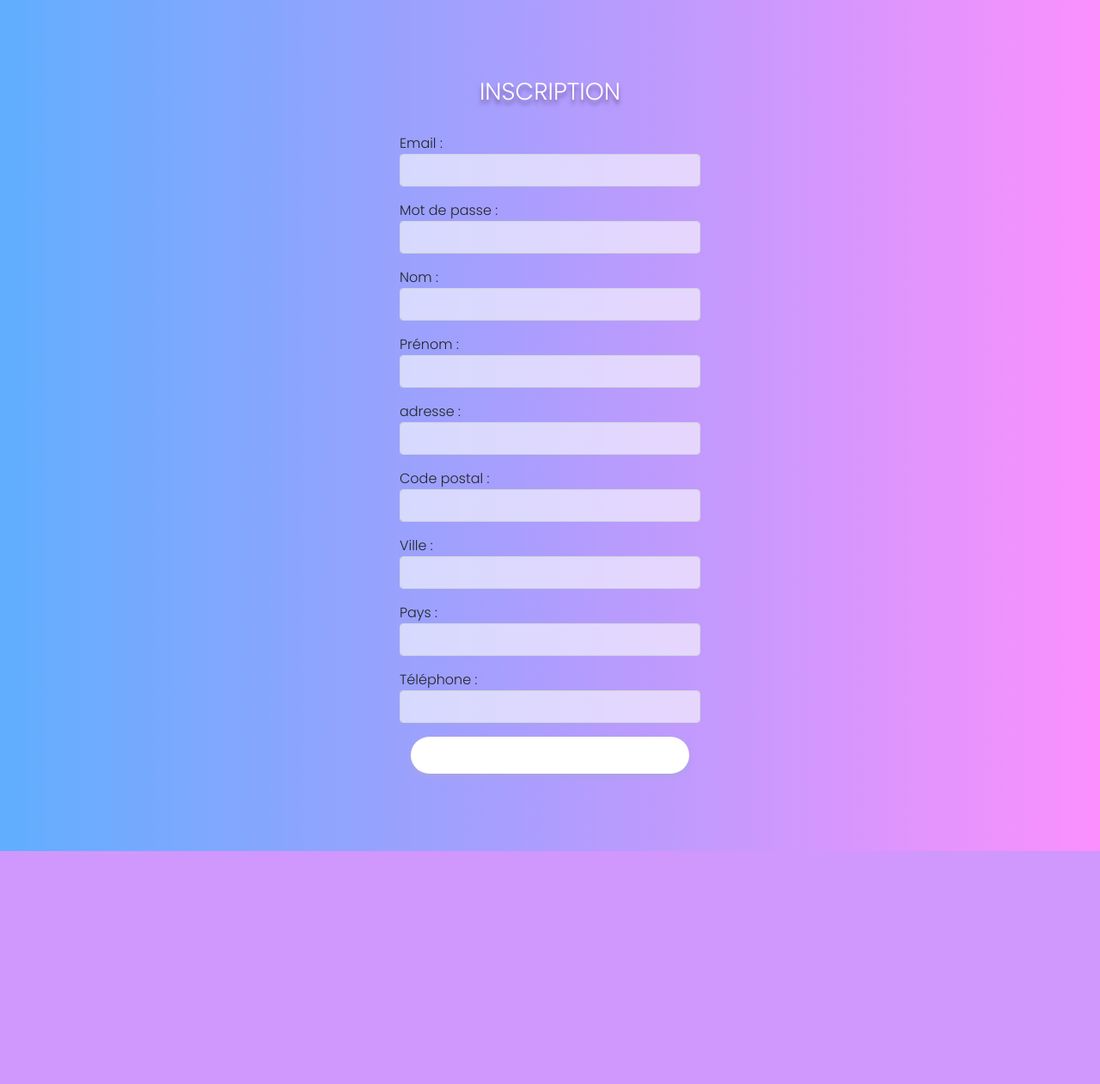
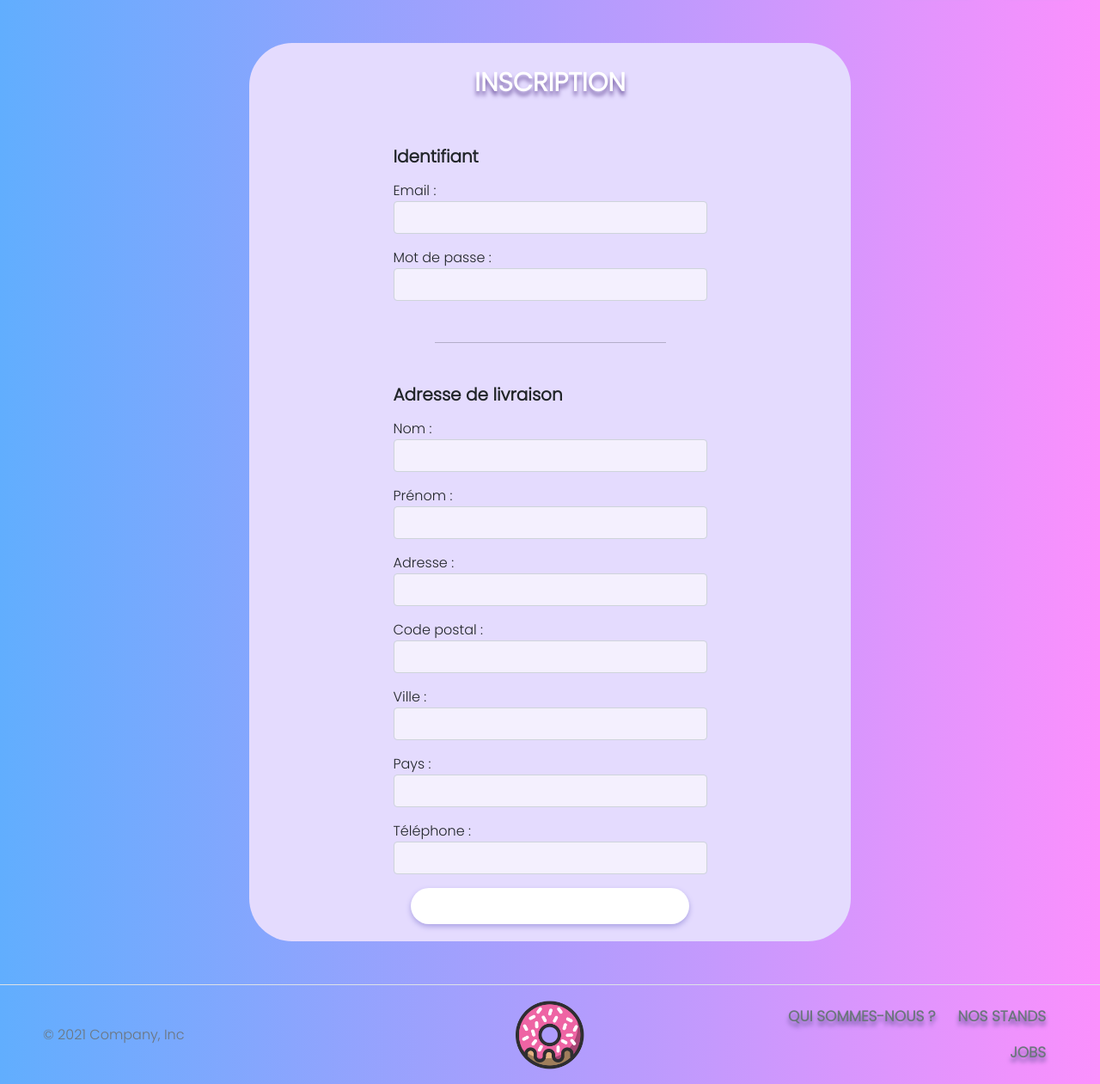
Before and after one commit to GregoireBa/DonutsV1, a Symfony app: template templates/front/inscription.html.twig in a window 1280 px wide. Shown: the part 69-1330 px from the top of the page at 86% size. Before the commit the page ends 1059 px from the top, so only its background shows below. Run offline with Twig, Linux system fonts and the light colour scheme; the template is opened without the code that fills it, so the values that code supplies are empty; form fields are guessed from the names that the template uses; some libraries are stand-ins or nearby versions.

Commit message:
Update
Amélioration du front

```diff
--- a/public/css/responsive.css
+++ b/public/css/responsive.css
@@ -12,4 +12,9 @@
         margin-top:20px;
     }
 
+    .swiper-horizontal>.swiper-pagination-bullets, .swiper-pagination-bullets.swiper-pagination-horizontal, .swiper-pagination-custom, .swiper-pagination-fraction {
+        bottom: 83px;
+        left: 0;
+        width: 100%;
+    }
 }
--- a/public/css/style.css
+++ b/public/css/style.css
@@ -26,6 +26,7 @@ body {
     background: -webkit-linear-gradient(90deg, rgba(97, 174, 254, 1) 0%, rgba(174, 157, 253, 1) 50%, rgba(251, 144, 253, 1) 100%);
     background: linear-gradient(90deg, rgba(97, 174, 254, 1) 0%, rgba(174, 157, 253, 1) 50%, rgba(251, 144, 253, 1) 100%);
     filter: progid:DXImageTransform.Microsoft.gradient(startColorstr="#61aefe", endColorstr="#fb90fd", GradientType=1);
+    height: 100%;
 }
 
 a {
@@ -52,7 +53,7 @@ h1 {
     font-size: 50px;
 }
 
-h2{
+h2 {
     font-size: 20px;
     font-weight: bold;
 }
@@ -331,7 +332,7 @@ img {
 .swiper-pagination-bullets.swiper-pagination-horizontal,
 .swiper-pagination-custom,
 .swiper-pagination-fraction {
-    bottom: 140px;
+    bottom: -80px;
     left: 0;
     width: 100%;
 }
@@ -340,11 +341,27 @@ img {
     background: #E4609C;
 }
 
+.swiper-pagination {
+    position:static;
+    text-align: center;
+    transition: .3s opacity;
+    transform: translate3d(0,0,0);
+    z-index: 10;
+    margin-top: 50px;
+}
+
 /* FORM LOGIN */
 
 .box-login {
-    max-width: 350px;
-    margin: 90px auto;
+    display: flex;
+    max-width: 700px;
+    background-color: #E4DBFE;
+    justify-content: center;
+    flex-direction: column;
+    align-items: center;
+    margin:50px auto;
+    border-radius: 50px;
+    padding:20px;
 }
 
 .btn-co-login {
@@ -355,6 +372,26 @@ img {
 
 .input-login {
     background-color: rgb(255, 255, 255, 0.6);
+    width: 365px;
+}
+
+/* FORM INSCRIPTION */
+
+.box-inscription{
+    display: flex;
+    max-width: 700px;
+    background-color: #E4DBFE;
+    justify-content: center;
+    flex-direction: column;
+    align-items: center;
+    margin:50px auto;
+    border-radius: 50px;
+    padding:20px;
+}
+
+.input-inscription {
+    background-color: rgb(255, 255, 255, 0.6);
+    width: 365px;
 }
 
 /* TABLEAU */
@@ -453,37 +490,58 @@ img {
     font-size: 30px;
 }
 
-.btn-edit{
-    border:3px solid white;
-    padding:5px 13px;
-    border-radius:50px;
-    color:rgb(255, 255, 255);
+.btn-edit {
+    border: 3px solid white;
+    padding: 5px 13px;
+    border-radius: 50px;
+    color: rgb(255, 255, 255);
     text-shadow: 0 3px 6px #ACA3E4;
     transition: all 0.3s;
 }
 
-.btn-edit:hover{
+.btn-edit:hover {
     border: 3px solid #aca3e4;
-    color:#aca3e4;
+    color: #aca3e4;
 }
 
-.box-btn-edit-mdp{
+.box-btn-edit-mdp {
     width: 100%;
     text-align: center;
-    padding:20px 0;
+    padding: 20px 0;
 
 }
 
 .btn-edit-mdp {
-    background-color:white;
+    background-color: white;
     text-decoration: none;
-    padding:10px 20px;
-    border-radius:50px;
-    color:#212529;
-    font-weight:600;
+    padding: 10px 20px;
+    border-radius: 50px;
+    color: #212529;
+    font-weight: 600;
     transition: all 0.3s;
 }
-.btn-edit-mdp:hover{
+
+.btn-edit-mdp:hover {
     box-shadow: 0 3px 6px #ACA3E4;
-    color:#212529;
+    color: #212529;
 }
+
+/* FOOTER */
+
+.logo_footer {
+    width: 80px;
+}
+
+.footer-m {
+    margin-top: 95px;
+
+}
+
+.footer-d {
+    display: flex;
+    align-items: center;
+    justify-content: center;
+    align-content: center;
+    padding: 0 50px;
+    width: 100%;
+}
--- /dev/null
+++ b/public/js/scriptSlider.js
@@ -0,0 +1,19 @@
+if (window.matchMedia("(min-width: 768px)").matches) {
+    var swiper = new Swiper(".mySwiper", {
+    slidesPerView: 4,
+    spaceBetween: 20,
+    pagination: {
+    el: ".swiper-pagination",
+    clickable: true
+    }
+    });
+    } else {
+    var swiper = new Swiper(".mySwiper", {
+    slidesPerView: 1,
+    spaceBetween: 20,
+    pagination: {
+    el: ".swiper-pagination",
+    clickable: true
+    }
+    });
+    }
--- a/templates/base.html.twig
+++ b/templates/base.html.twig
@@ -14,9 +14,10 @@
 		<link rel="stylesheet" href="https://unpkg.com/swiper/swiper-bundle.min.css"/>
 		<link rel="stylesheet" href="{{ asset('css/style.css') }}">
 		<link rel="stylesheet" href="{{ asset('css/responsive.css') }}">
+		<script src="https://cdn.jsdelivr.net/npm/bootstrap@5.1.3/dist/js/bootstrap.bundle.min.js" integrity="sha384-ka7Sk0Gln4gmtz2MlQnikT1wXgYsOg+OMhuP+IlRH9sENBO0LRn5q+8nbTov4+1p" crossorigin="anonymous"></script>
 		<title>Donuts</title>
-
 	</head>
+<body>
 
 	<header>
 		<nav class="navbar navbar-expand-lg">
@@ -44,7 +45,8 @@
 
 					{# SI L'USER EST CO BOUTON PROFIL + DECONNEXION + PANIER #}
 					{% if app.user %}
-						<div class="box-btn-menu">
+						<div
+							class="box-btn-menu">
 
 							{# PANIER #}
 							<a href="#" class="a-panier">
@@ -60,8 +62,8 @@
 							{# USER #}
 							<a href="{{path('front_update_user')}}" class="a-user">
 								<div class="box-user">
-										<i class="fa-solid fa-user btn-panier"></i>
-										<span class="s-text-user">profil</span>
+									<i class="fa-solid fa-user btn-panier"></i>
+									<span class="s-text-user">profil</span>
 								</div>
 							</a>
 
@@ -90,33 +92,43 @@
 		</nav>
 	</header>
 
-	<body>
-		{% block body %}
 
-		{% endblock %}
+		<main class="flex-shrink-0">
+
+			{% block body %}
+
+
+			{% endblock %}
+
+		</main>
+
+
+		<footer class="footer-d footer mt-5 py-3 border-top">
+			<p class="col-md-4 mb-0 text-muted">© 2021 Company, Inc</p>
+
+			<a href="{{ path ('app_main') }}" class="col-md-4 d-flex align-items-center justify-content-center mb-3 mb-md-0 me-md-auto link-dark text-decoration-none">
+				<img class="logo_footer" src="{{ asset('media/donuts_footer.png') }}" alt="logo_footer">
+			</a>
+
+			<ul class="nav col-md-4 justify-content-end">
+				<li class="nav-item">
+					<a href="#" class="nav-link px-2 text-muted">Qui sommes-nous ?</a>
+				</li>
+				<li class="nav-item">
+					<a href="#" class="nav-link px-2 text-muted">Nos stands</a>
+				</li>
+				<li class="nav-item">
+					<a href="#" class="nav-link px-2 text-muted">Jobs</a>
+				</li>
+			</ul>
+		</footer>
+
+
 	</body>
+
+
+
 	<script src="https://unpkg.com/swiper/swiper-bundle.min.js"></script>
-	<script src="https://cdn.jsdelivr.net/npm/bootstrap@5.1.3/dist/js/bootstrap.bundle.min.js" integrity="sha384-ka7Sk0Gln4gmtz2MlQnikT1wXgYsOg+OMhuP+IlRH9sENBO0LRn5q+8nbTov4+1p" crossorigin="anonymous"></script>
+  	<script src="{{ asset('js/scriptSlider.js') }}"></script>
 
-	<script>
-		if (window.matchMedia("(min-width: 768px)").matches) {
-var swiper = new Swiper(".mySwiper", {
-slidesPerView: 4,
-spaceBetween: 20,
-pagination: {
-el: ".swiper-pagination",
-clickable: true
-}
-});
-} else {
-var swiper = new Swiper(".mySwiper", {
-slidesPerView: 1,
-spaceBetween: 20,
-pagination: {
-el: ".swiper-pagination",
-clickable: true
-}
-});
-}
-	</script>
 </html>
--- a/templates/front/inscription.html.twig
+++ b/templates/front/inscription.html.twig
@@ -1,39 +1,48 @@
 {% extends "base.html.twig" %}
 
 {% block body %}
-<div class="box-login">
-<h1 class="h3 mb-3 font-weight-normal">Inscription</h1>
+
+	<div class="box-inscription">
+	<h1 class="h1-30 pt-2">Inscription</h1>
+
 		{{form_start(userForm)}}
 
-        {{form_label(userForm.email,'Email :', {'label_attr' : {'class' : 'mt-3'}})}}
-        {{form_widget(userForm.email, {'attr' : {'class' : 'form-control input-login'}})}}
+                <h2 class="mt-5 mb-3">Identifiant</h2>
+		{{form_label(userForm.email,'Email :', {'label_attr' : {'class' : ''}})}}
+		{{form_widget(userForm.email, {'attr' : {'class' : 'form-control input-inscription'}})}}
 
 		{{form_label(userForm.password,'Mot de passe :', {'label_attr' : {'class' : 'mt-3'}})}}
-        {{form_widget(userForm.password, {'attr' : {'class' : 'form-control input-login'}})}}
+		{{form_widget(userForm.password, {'attr' : {'class' : 'form-control input-inscription'}})}}
 
-        {{form_label(userForm.name,'Nom :', {'label_attr' : {'class' : 'mt-3'}})}}
-        {{form_widget(userForm.name, {'attr' : {'class' : 'form-control input-login'}})}}
+                <hr class="m-5">
+
+                <h2 class="mt-5 mb-3">Adresse de livraison</h2>
+		{{form_label(userForm.name,'Nom :', {'label_attr' : {'class' : ''}})}}
+		{{form_widget(userForm.name, {'attr' : {'class' : 'form-control input-inscription'}})}}
 
 		{{form_label(userForm.firstname,'Prénom :', {'label_attr' : {'class' : 'mt-3'}})}}
-        {{form_widget(userForm.firstname, {'attr' : {'class' : 'form-control input-login'}})}}
+		{{form_widget(userForm.firstname, {'attr' : {'class' : 'form-control input-inscription'}})}}
 
-        {{form_label(userForm.adresse,'adresse :', {'label_attr' : {'class' : 'mt-3'}})}}
-        {{form_widget(userForm.adresse, {'attr' : {'class' : 'form-control input-login'}})}}
+		{{form_label(userForm.adresse,'Adresse :', {'label_attr' : {'class' : 'mt-3'}})}}
+		{{form_widget(userForm.adresse, {'attr' : {'class' : 'form-control input-inscription'}})}}
 
 		{{form_label(userForm.cp,'Code postal :', {'label_attr' : {'class' : 'mt-3'}})}}
-        {{form_widget(userForm.cp, {'attr' : {'class' : 'form-control input-login'}})}}
+		{{form_widget(userForm.cp, {'attr' : {'class' : 'form-control input-inscription'}})}}
 
 		{{form_label(userForm.ville,'Ville :', {'label_attr' : {'class' : 'mt-3'}})}}
-        {{form_widget(userForm.ville, {'attr' : {'class' : 'form-control input-login'}})}}
+		{{form_widget(userForm.ville, {'attr' : {'class' : 'form-control input-inscription'}})}}
 
 		{{form_label(userForm.pays,'Pays :', {'label_attr' : {'class' : 'mt-3'}})}}
-        {{form_widget(userForm.pays, {'attr' : {'class' : 'form-control input-login'}})}}
+		{{form_widget(userForm.pays, {'attr' : {'class' : 'form-control input-inscription'}})}}
 
 		{{form_label(userForm.telephone,'Téléphone :', {'label_attr' : {'class' : 'mt-3'}})}}
-        {{form_widget(userForm.telephone, {'attr' : {'class' : 'form-control input-login'}})}}
+		{{form_widget(userForm.telephone, {'attr' : {'class' : 'form-control input-inscription'}})}}
+
 
 		{{form_widget(userForm.Enregistrer, {'attr' : {'class' : 'btn btn-lg mt-3 btn-co btn-co-login',}})}}
 
 		{{form_end(userForm)}}
+
 	</div>
+
 {% endblock %}
--- a/templates/home.html.twig
+++ b/templates/home.html.twig
@@ -21,4 +21,5 @@
 		</div>
 	</div>
 	<div class="swiper-pagination"></div>
+
 {% endblock %}
--- a/templates/security/login.html.twig
+++ b/templates/security/login.html.twig
@@ -7,7 +7,7 @@
     {% endif %}
 
     <div class="box-login">
-    <h1 class="h3 mb-3 font-weight-normal">Connexion</h1>
+    <h1 class="h1-30 pt-2">Connexion</h1>
     <label for="inputEmail" class="mt-3">Email</label>
     <input type="email" value="{{ last_username }}" name="email" id="inputEmail" class="form-control input-login" autocomplete="email" required>
 
```
Also changed, not shown: public/media/donuts_footer.png (added). Lines whose indentation alone changed are shown as unchanged.
